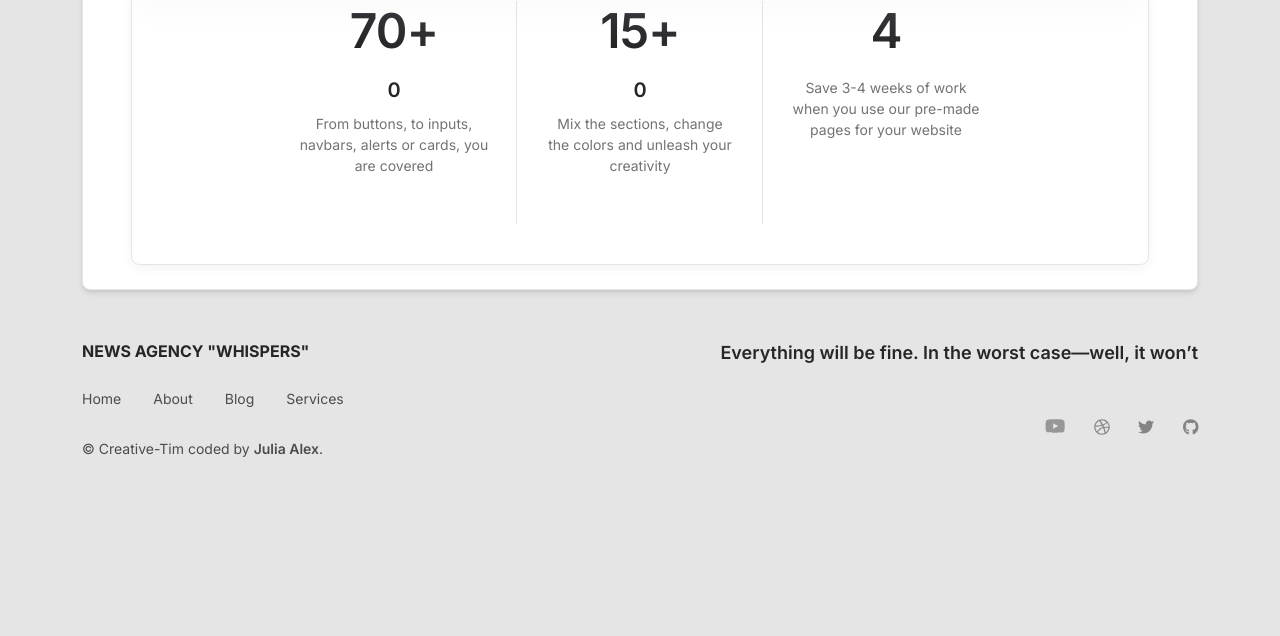
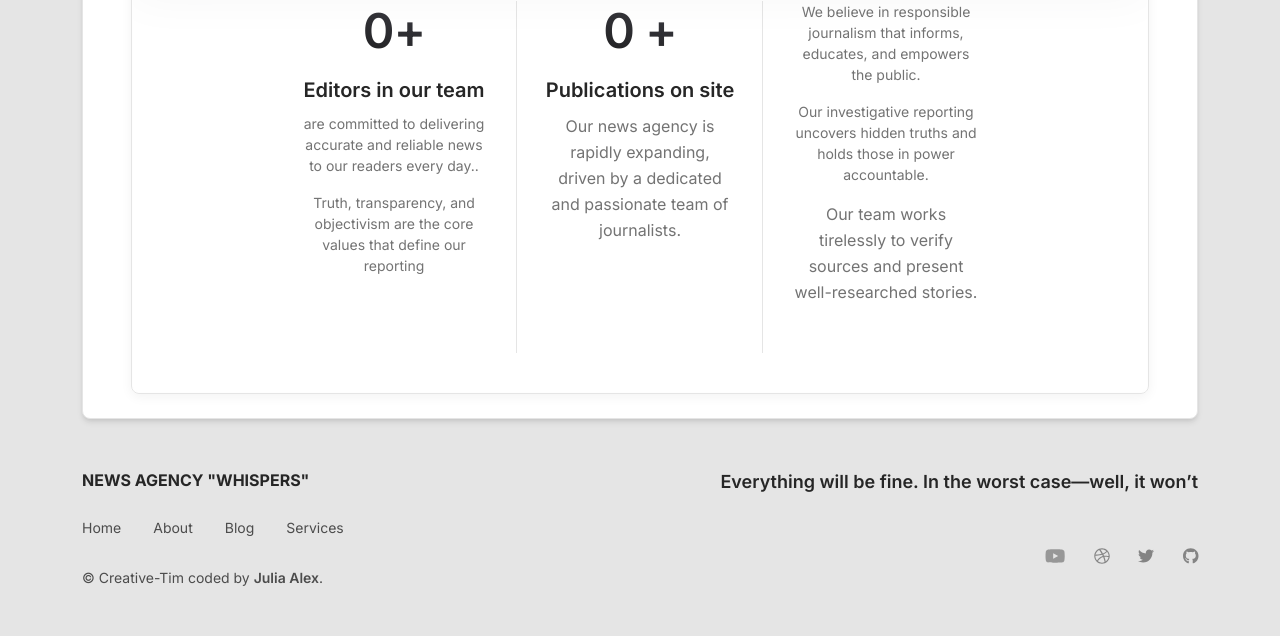
Before and after one commit to julia4406/news-agency-manager, a Django app: page / in a window 1280 px wide. Shown: the part 673-1309 px from the top of the page. Before the commit the page ends 1130 px from the top, so only its background shows below. Run offline with Django 5.2, Linux system fonts and the light colour scheme; data that the repository does not hold is empty; parts of the project's set-up code (start-up, migrations or seed data) failed here and were passed over; some libraries are stand-ins or nearby versions.

Commit message:
Ready View

```diff
--- a/manager_app/views.py
+++ b/manager_app/views.py
@@ -31,14 +31,11 @@ def index(request):
     num_editors = Editor.objects.count()
     num_publications = Publication.objects.count()
     num_subjects = Subject.objects.count()
-    num_visits = request.session.get("num_visits", 0)
-    num_visits += 1
-    request.session["num_visits"] = num_visits
+
     context = {
         "num_editors": num_editors,
         "num_publications": num_publications,
         "num_subjects": num_subjects,
-        "num_visits": num_visits,
     }
     return render(
         request,
@@ -57,7 +54,7 @@ class PublicationListView(LoginRequiredMixin, ListView):
         queryset = (Publication.objects
                     .select_related("subject")
                     .prefetch_related("executives")
-                    .order_by("publication_date")
+                    .order_by("publication_date", "status")
                     )
         today = timezone.now().date()
 
--- a/templates/includes/footer-transparent.html
+++ b/templates/includes/footer-transparent.html
@@ -41,7 +41,7 @@
           <a href="https://mate.academy/" class="text-dark me-xl-4 me-4 opacity-5">
             <span class="fab fa-dribbble"></span>
           </a>
-          <a href="https://x.com/JuliaAlexeeva9" class="text-dark me-xl-4 me-4 opacity-5">
+          <a href="{% url 'manager_app:under_construction' %}" class="text-dark me-xl-4 me-4 opacity-5">
             <span class="fab fa-twitter"></span>
           </a>
           <a href="https://github.com/julia4406" class="text-dark opacity-5">
--- a/templates/manager_app/subject-publications.html
+++ b/templates/manager_app/subject-publications.html
@@ -39,7 +39,10 @@
 
 			{% endfor %}
 			</ul>
-	<a href="{% url 'manager_app:subject-list' %}" class="btn btn-warning mt-3">Back to Subjects</a>
+		<a href="{% url 'manager_app:subject-list' %}"
+			 class="btn btn-warning mt-3 w-auto me-2">
+			Back to Subjects
+		</a>
 
 		<!-- END CONTENT -->
 
--- a/templates/pages/index.html
+++ b/templates/pages/index.html
@@ -33,28 +33,52 @@
             <div class="row">
               <div class="col-md-4 position-relative">
                 <div class="p-3 text-center">
-                  <h1 class="text-gradient text-dark"><span id="state1" countTo="70">0</span>+</h1>
-                  <h5 class="mt-3">{{ num_editors }}</h5>
-                  <p class="text-sm font-weight-normal">From buttons, to inputs, navbars, alerts or cards, you are
-                    covered</p>
+                  <h1 class="text-gradient text-dark"><span id="state1" countTo="{{ num_editors }}">0</span>+</h1>
+                  <h5 class="mt-3">Editors in our team</h5>
+                  <p class="text-sm font-weight-normal">
+										are committed to delivering accurate and
+										reliable news to our readers every day..
+									</p>
+									<p class="text-sm font-weight-normal">
+										Truth, transparency, and objectivism
+										are the core values that define our reporting
+									</p>
                 </div>
+
                 <hr class="vertical dark">
+
               </div>
               <div class="col-md-4 position-relative">
                 <div class="p-3 text-center">
-                  <h1 class="text-gradient text-dark"> <span id="state2" countTo="15">0</span>+</h1>
-                  <h5 class="mt-3">{{ num_publications }}</h5>
-                  <p class="text-sm font-weight-normal">Mix the sections, change the colors and unleash your creativity
+                  <h1 class="text-gradient text-dark">
+										<span id="state2" countTo="{{ num_publications }}">
+											0
+										</span>
+										+
+									</h1>
+                  <h5 class="mt-3">Publications on site</h5>
+
+									<p>
+										Our news agency is rapidly expanding, driven by a
+										dedicated and passionate team of journalists.
                   </p>
                 </div>
                 <hr class="vertical dark">
               </div>
+
               <div class="col-md-4">
                 <div class="p-3 text-center">
-                  <h1 class="text-gradient text-dark" id="state3" countTo="4">{{ num_subjects }}</h1>
-                  <h5 class="mt-3">{{ Subjects }}</h5>
-                  <p class="text-sm font-weight-normal">Save 3-4 weeks of work when you use our pre-made pages for your
-                    website</p>
+                  <p class="text-sm font-weight-normal">
+										We believe in responsible journalism that informs,
+										educates, and empowers the public.
+									</p>
+									<p class="text-sm font-weight-normal">
+										Our investigative reporting uncovers hidden truths and
+										holds those in power accountable.</p>
+									<p>
+										Our team works tirelessly to verify sources and
+										present well-researched stories.
+									</p>
                 </div>
               </div>
             </div>
```
